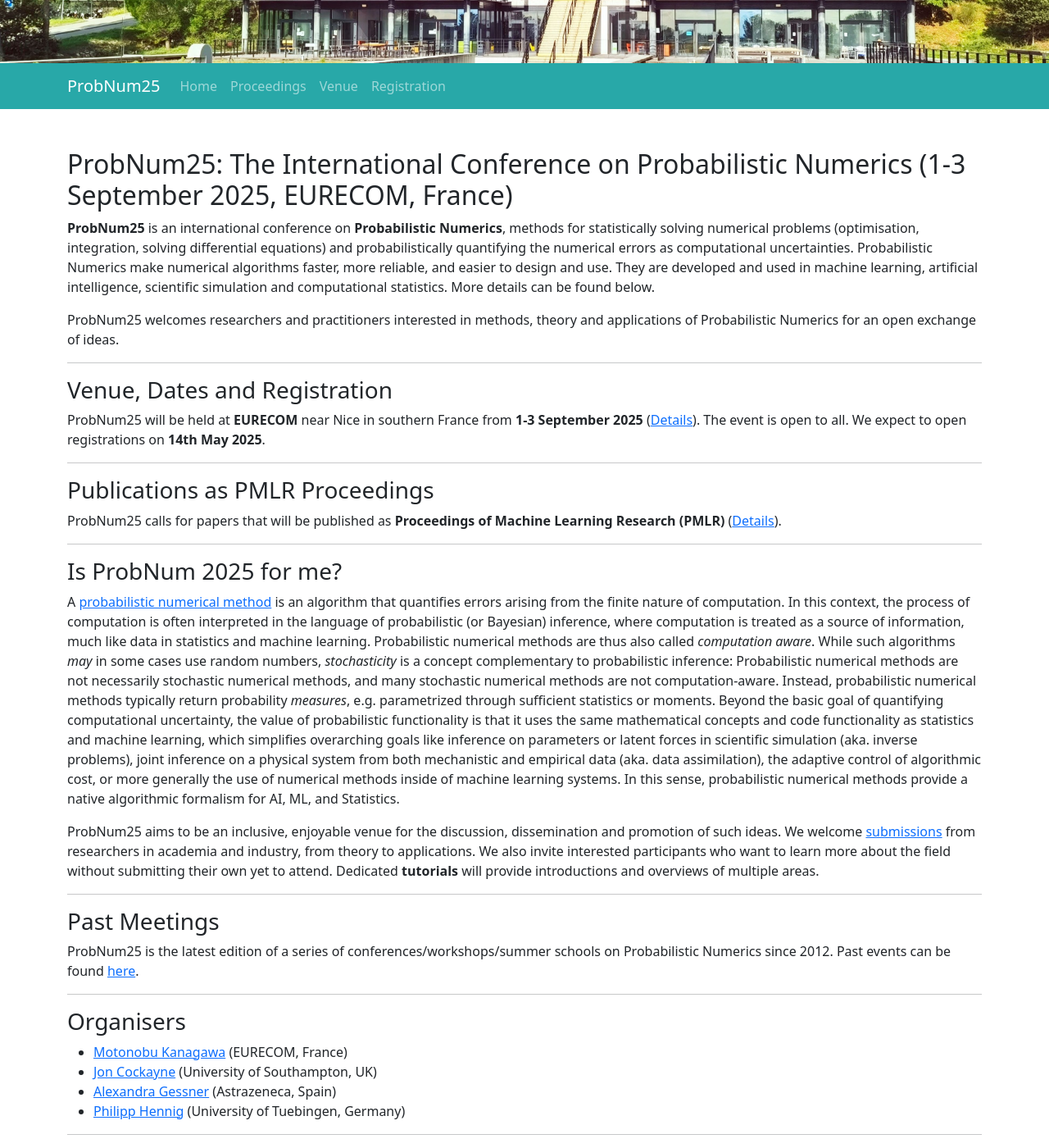
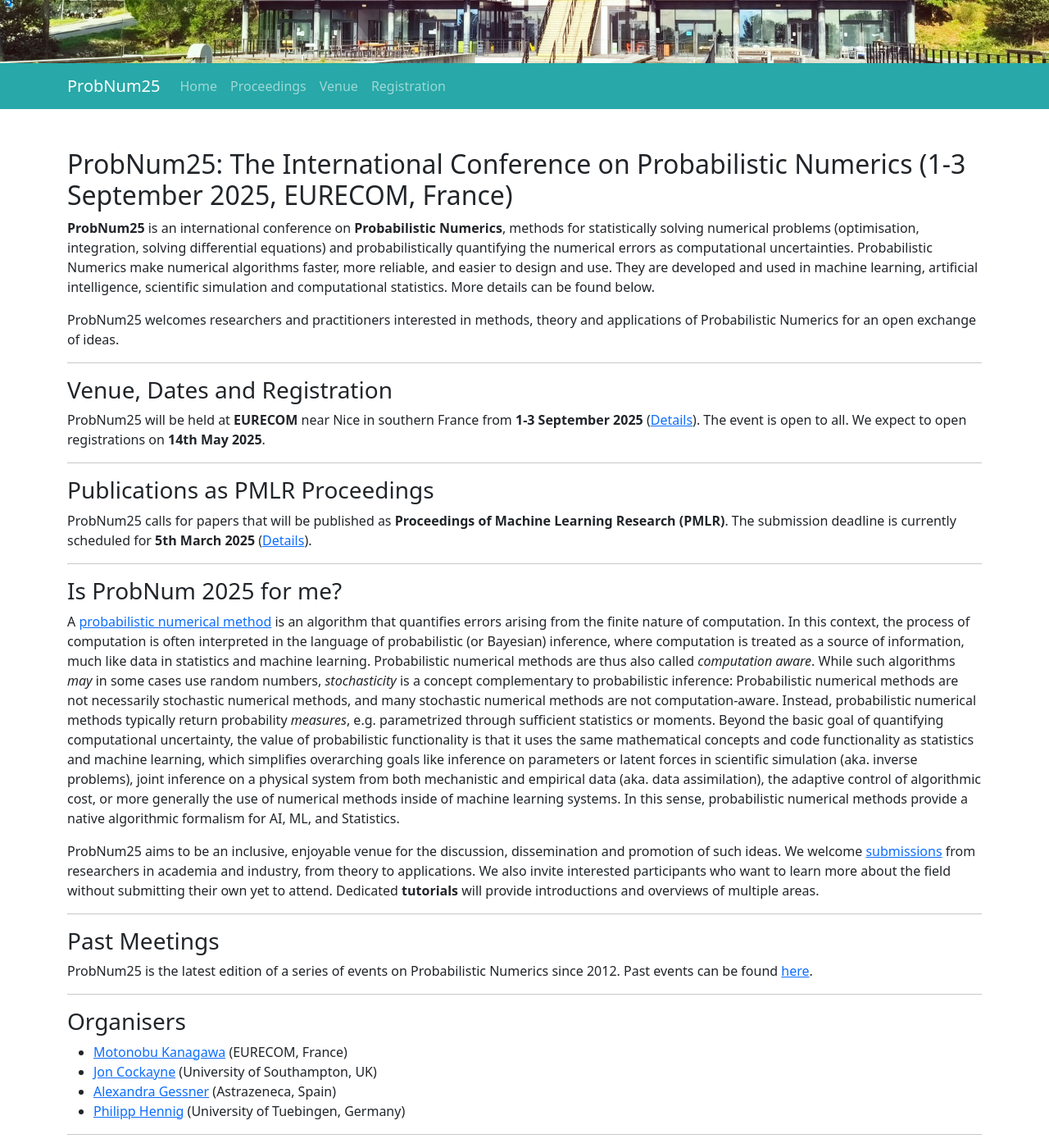
Before and after one commit to probnum2026/probnum2026.github.io, a Jekyll site: the page built from index.md, in a window 1280 px wide and 1400 px high, scrolled down 243 px. Shown: the whole window at 82% size. Built offline with Jekyll 4.4.1, drawn with Linux system fonts in a browser that asks for light colours; nearby versions of some CDN libraries.

Commit message:
Update index.md

```diff
--- a/index.md
+++ b/index.md
@@ -16,7 +16,7 @@ ProbNum25 will be held at **EURECOM** near Nice in southern France from **1-3 Se
 
 ---
 ### Publications as PMLR Proceedings
-ProbNum25 calls for papers that will be published as **Proceedings of Machine Learning Research (PMLR)** ([Details](/submissions.html)).
+ProbNum25 calls for papers that will be published as **Proceedings of Machine Learning Research (PMLR)**. The submission deadline is currently scheduled for **5th March 2025** ([Details](/submissions.html)).
 
 
 ---
@@ -28,7 +28,7 @@ ProbNum25 aims to be an inclusive, enjoyable venue for the discussion, dissemina
 
 ---
 ### Past Meetings
-ProbNum25 is the latest edition of a series of conferences/workshops/summer schools on Probabilistic Numerics since 2012. Past events can be found [here](https://www.probabilistic-numerics.org/meetings/).
+ProbNum25 is the latest edition of a series of events on Probabilistic Numerics since 2012. Past events can be found [here](https://www.probabilistic-numerics.org/meetings/).
 
 ---
 ### Organisers
```
